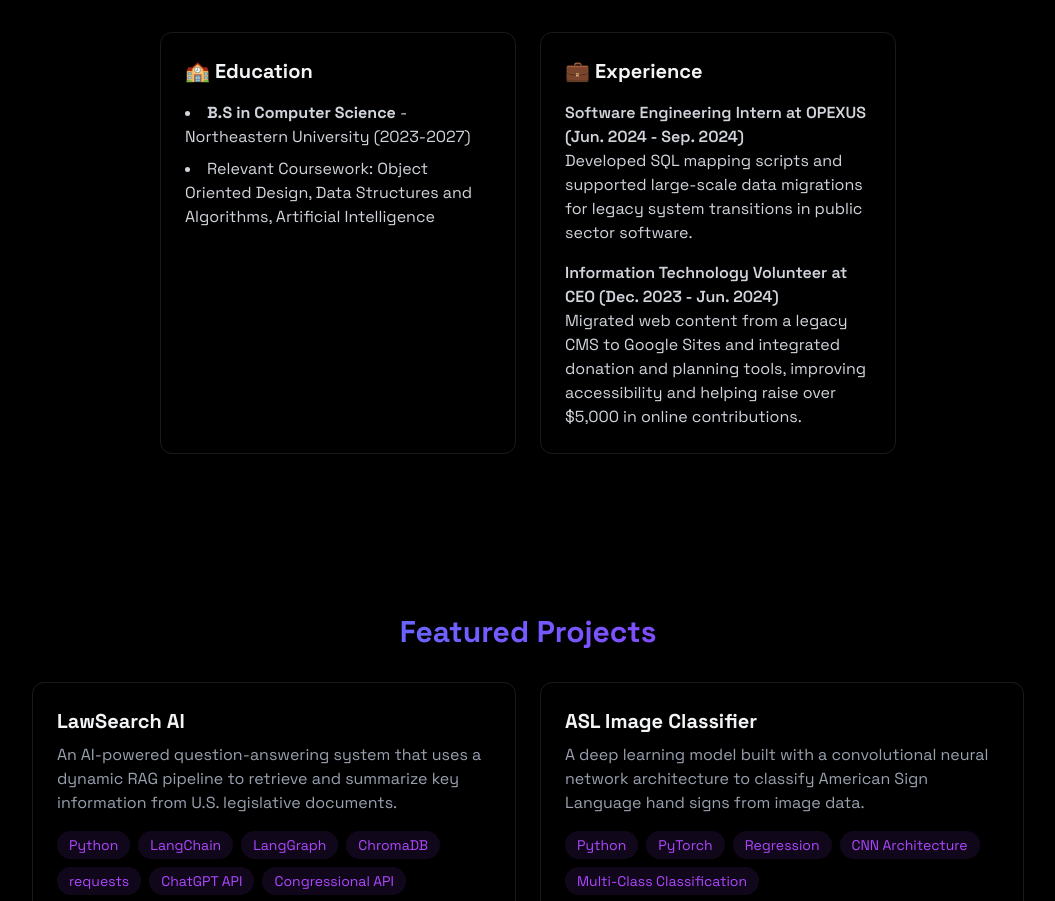
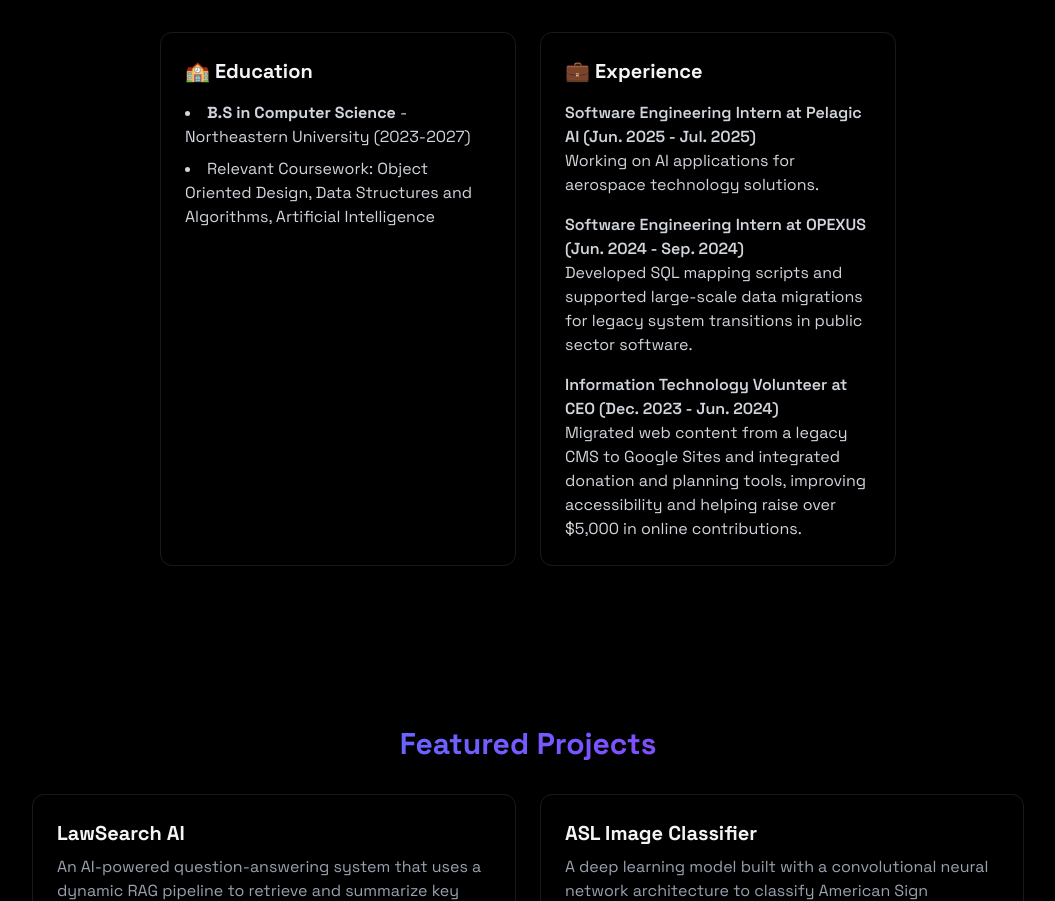
Before and after one commit to RMahshie/ryan-mahshie-portfolio, a React (Vite) app: page / in a window 1280 px wide. Shown: the part 1614-2515 px from the top of the page, without its empty margins (112-1167 px from the left). Built offline with nearby package versions, Linux system fonts and the light colour scheme; no server answers.

Commit message:
new internship

```diff
--- a/src/components/sections/About.jsx
+++ b/src/components/sections/About.jsx
@@ -108,6 +108,11 @@ export const About = () => {
                         </h3>
                         <div className="space-y-4 text-gray-300">
                             <div>
+                                <h4 className="font-semibold"> Software Engineering Intern at Pelagic AI (Jun. 2025 - Jul. 2025)</h4>
+                                <p> Working on AI applications for aerospace technology solutions.</p>
+                            </div>
+
+                            <div>
                                 <h4 className="font-semibold"> Software Engineering Intern at OPEXUS (Jun. 2024 - Sep. 2024)</h4>
                                 <p> Developed SQL mapping scripts and supported large-scale data migrations
                                     for legacy system transitions in public sector software.</p>
```
